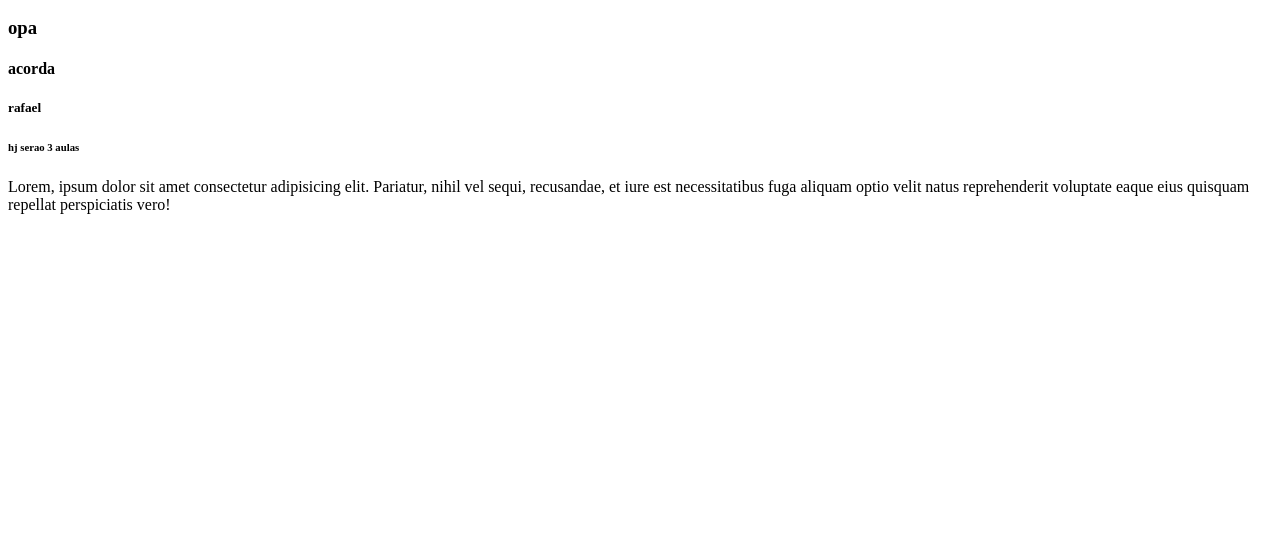
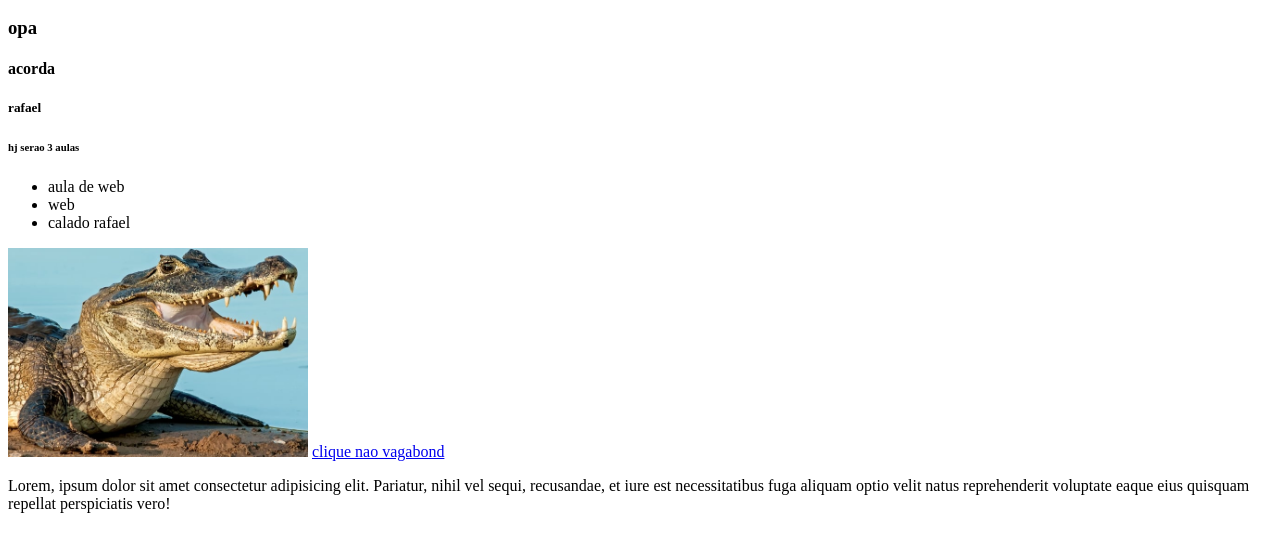
Before and after one commit to nukhes/desenvolvimento-web-etec, a plain HTML site: page 10-03-23/index.html in a window 1280 px wide. Shown: the part 110-662 px from the top of the page. Drawn offline with Linux system fonts and the light colour scheme.

Commit message:
pull request brabo

```diff
--- a/10-03-23/index.html
+++ b/10-03-23/index.html
@@ -14,6 +14,14 @@
     <h5>rafael</h5>
     <h6>hj serao 3 aulas</h6>
 
+    <ul>
+        <li>aula de web</li>
+        <li>web</li>
+        <li>calado rafael</li>
+    </ul>
+
+    <img src="images/dinosauro.jpg" alt="dino" style="width: 300px;">
+    <a href="secreto.html">clique nao vagabond</a>
     <p>Lorem, ipsum dolor sit amet consectetur adipisicing elit. Pariatur, nihil vel sequi, recusandae, et iure est necessitatibus fuga aliquam optio velit natus reprehenderit voluptate eaque eius quisquam repellat perspiciatis vero!</p>
 </body>
 </html>
```
Also changed, not shown: 10-03-23/secreto.html (added, +12 -0 lines).
